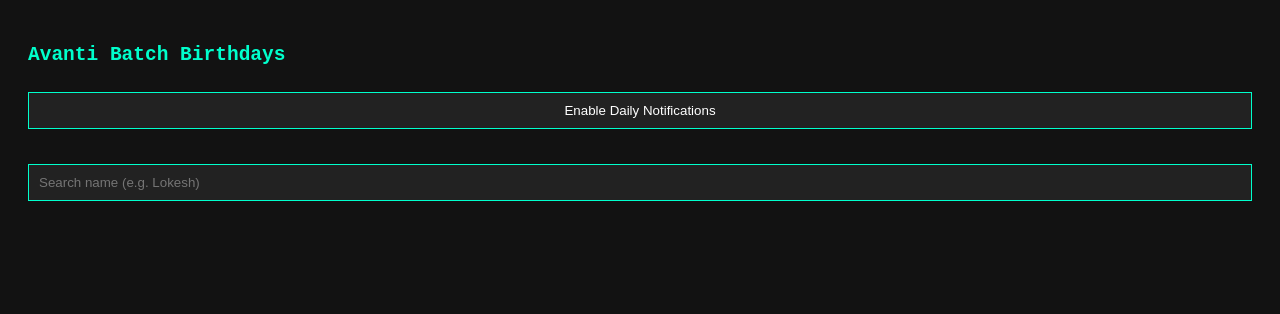
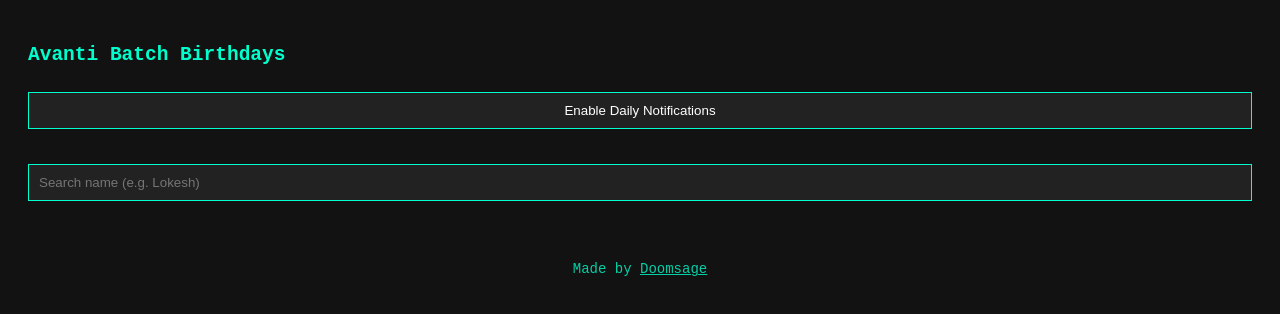
Before and after one commit to doomsage/Avanti_bdays, a website with bundled scripts: page index.html in a window 1280 px wide. Built offline with nearby package versions, Linux system fonts and the light colour scheme.

Commit message:
Update index.html

```diff
--- a/index.html
+++ b/index.html
@@ -18,6 +18,10 @@
   <br><br>
   <input type="text" id="search" placeholder="Search name (e.g. Lokesh)">
   <div id="results"></div>
+  <footer style="margin-top: 50px; text-align: center; font-size: 14px; opacity: 0.8;">
+  Made by <a href="https://doomsage.in" target="_blank" style="color: #00ffcc; text-decoration: underline;">Doomsage</a>
+  </footer>
+
 
   <script type="module" src="/app.js"></script>
 </body>
```
